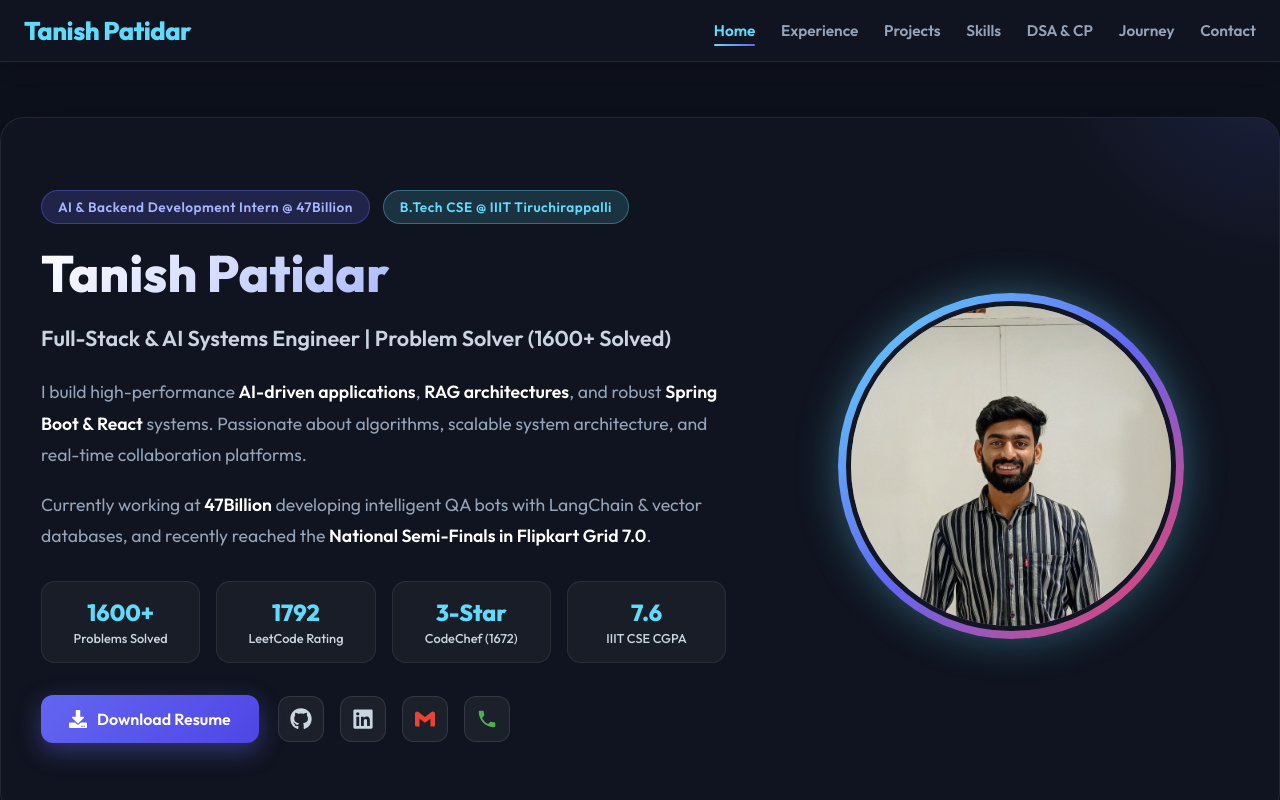
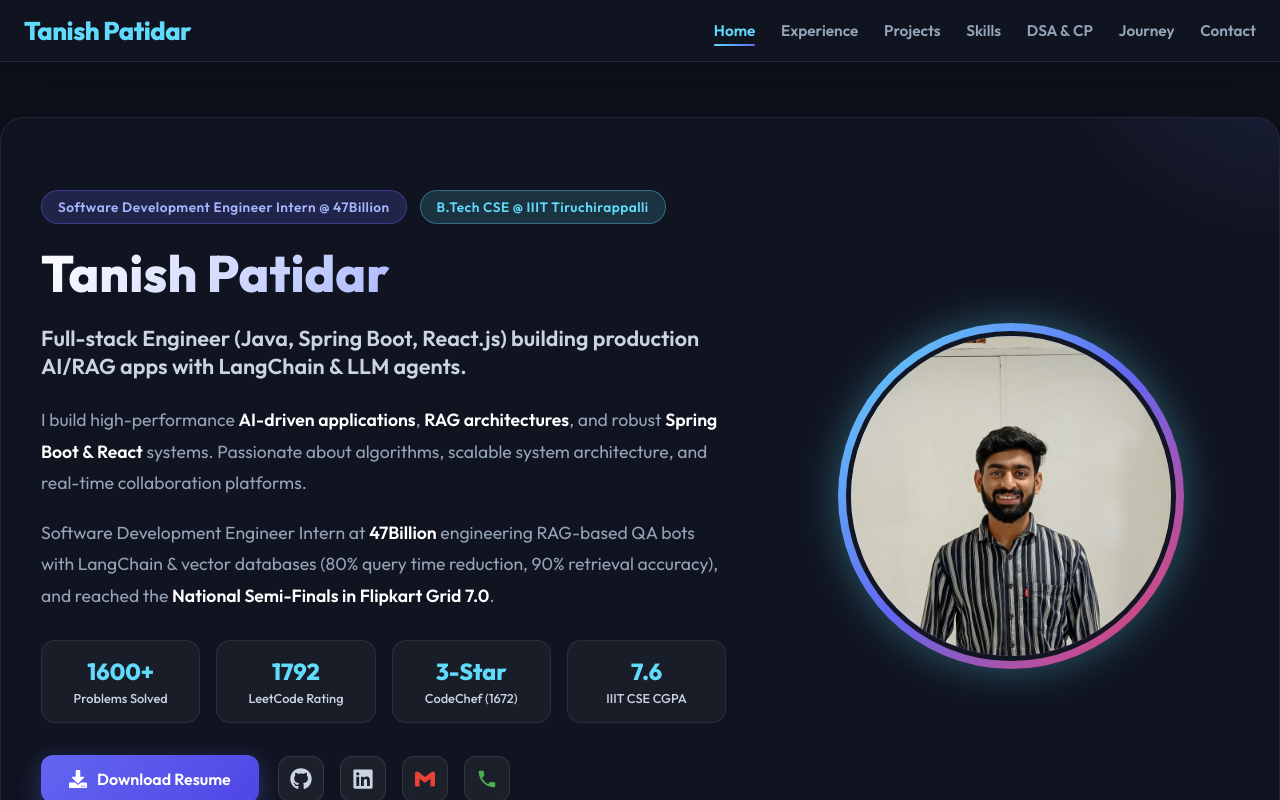
Before and after one commit to TechTAnish-07/Portfolio, a React (Vite) app: page / in a window 1280 px wide. Both pictures are taken after a click on the button "Explore Portfolio". Shown: the top 800 px of the page. Built offline with nearby package versions, Linux system fonts and the light colour scheme.

Commit message:
feat(profile): update profile headline, hero badges, and bio to align with resume

```diff
--- a/src/component/Profile.jsx
+++ b/src/component/Profile.jsx
@@ -12,13 +12,13 @@
       <div className="profile-wrapper">
         <div className="profile-text-section">
           <div className="hero-badges">
-            <span className="hero-badge badge-ai">AI & Backend Development Intern @ 47Billion</span>
+            <span className="hero-badge badge-ai">Software Development Engineer Intern @ 47Billion</span>
             <span className="hero-badge badge-edu">B.Tech CSE @ IIIT Tiruchirappalli</span>
           </div>
 
           <h1 className="profile-heading">Tanish Patidar</h1>
           <p className="profile-subheading">
-            Full-Stack & AI Systems Engineer | Problem Solver (1600+ Solved)
+            Full-stack Engineer (Java, Spring Boot, React.js) building production AI/RAG apps with LangChain & LLM agents.
           </p>
 
           <p className="profile-text">
@@ -26,7 +26,7 @@
           </p>
 
           <p className="profile-text">
-            Currently working at <strong>47Billion</strong> developing intelligent QA bots with LangChain & vector databases, and recently reached the <strong>National Semi-Finals in Flipkart Grid 7.0</strong>.
+            Software Development Engineer Intern at <strong>47Billion</strong> engineering RAG-based QA bots with LangChain & vector databases (80% query time reduction, 90% retrieval accuracy), and reached the <strong>National Semi-Finals in Flipkart Grid 7.0</strong>.
           </p>
 
           <div className="profile-stats-grid">
--- a/src/component/Welcome.jsx
+++ b/src/component/Welcome.jsx
@@ -13,7 +13,7 @@
       <h2 className="welcome-subtitle">Welcome To My Digital Playground</h2>
 
       <p className="welcome-message">
-        I'm a B.Tech Computer Science student at IIIT Tiruchirappalli and an AI & Backend Development Intern at 47Billion.
+        I'm a B.Tech Computer Science student at IIIT Tiruchirappalli and a Software Development Engineer Intern at 47Billion.
       </p>
       <p className="welcome-message">
         I engineer intelligent RAG architectures, real-time collaboration platforms, and solve competitive programming challenges (1600+ problems solved).
```
